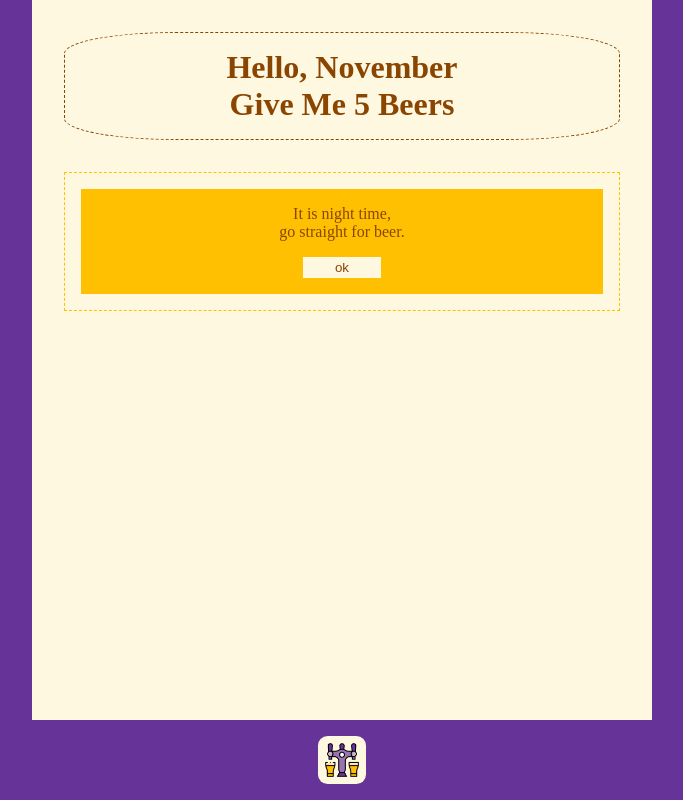
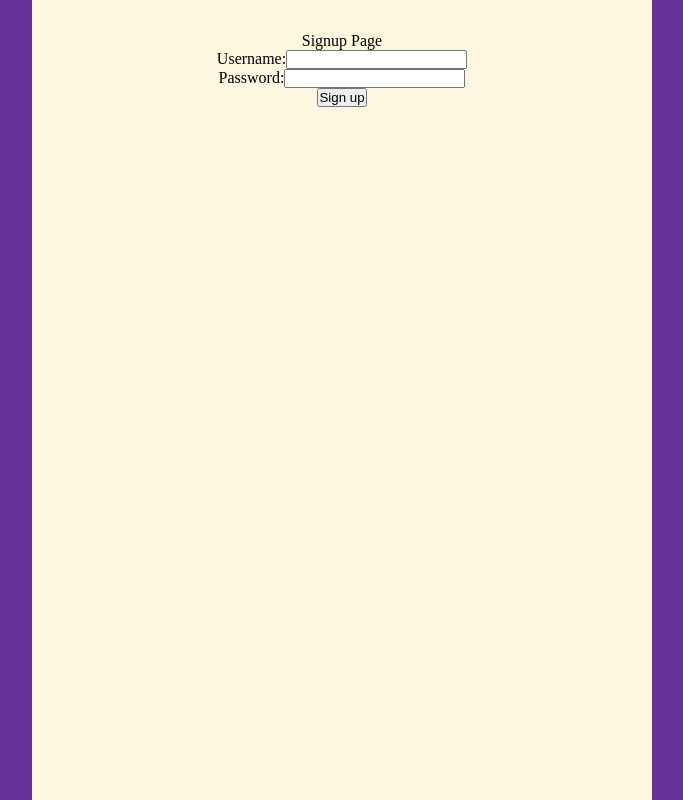
Before and after one commit to wagner-nils/give-me-five-beers, a React (Vite) app in the folder client/: page /signup in a window 1280 px wide. Shown: the whole page, without its empty margins (298-981 px from the left). Built offline with nearby package versions, Linux system fonts and the light colour scheme; no server answers.

Commit message:
feat: add longin/signup page,client

```diff
--- a/client/package.json
+++ b/client/package.json
@@ -15,7 +15,8 @@
     "moment": "^2.29.4",
     "react": "^18.2.0",
     "react-dom": "^18.2.0",
-    "react-redux": "^8.1.3"
+    "react-redux": "^8.1.3",
+    "react-router-dom": "^6.18.0"
   },
   "devDependencies": {
     "@types/react": "^18.2.15",
--- a/client/src/App.tsx
+++ b/client/src/App.tsx
@@ -1,13 +1,27 @@
+import { BrowserRouter, Routes, Route } from 'react-router-dom';
+
+import WelcomePage from './pages/WelcomePage';
+import LoginPage from './pages/LoginPage';
+import SignupPage from './pages/SignupPage';
 import HomePage from './pages/HomePage';
-import Nav from './components/Nav';
+import NavOutlet from './components/NavOutlet';
 
 import './App.css';
 
 const App = () => {
   return (
     <div className="app">
-      <HomePage />
-      <Nav />
+      <BrowserRouter>
+        <Routes>
+          <Route path="/" element={<WelcomePage />} />
+          <Route path="/login" element={<LoginPage />} />
+          <Route path="/signup" element={<SignupPage />} />
+
+          <Route path="/" element={<NavOutlet />}>
+            <Route path="/home" element={<HomePage />} />
+          </Route>
+        </Routes>
+      </BrowserRouter>
     </div>
   );
 };
--- /dev/null
+++ b/client/src/components/NavOutlet.tsx
@@ -0,0 +1,14 @@
+import { Outlet } from 'react-router-dom';
+
+import Nav from './Nav';
+
+type Props = {};
+const NavOutlet = (props: Props) => {
+  return (
+    <>
+      <Outlet />
+      <Nav />
+    </>
+  );
+};
+export default NavOutlet;
--- /dev/null
+++ b/client/src/pages/LoginPage.tsx
@@ -0,0 +1,20 @@
+type Props = {};
+const LoginPage = (props: Props) => {
+  return (
+    <div>
+      Login Page
+      <form>
+        <div>
+          <label htmlFor="">Username:</label>
+          <input type="text" name="username" />
+        </div>
+        <div>
+          <label htmlFor="">Password:</label>
+          <input type="text" name="password" />
+        </div>
+        <button>Log in</button>
+      </form>
+    </div>
+  );
+};
+export default LoginPage;
--- /dev/null
+++ b/client/src/pages/SignupPage.tsx
@@ -0,0 +1,20 @@
+type Props = {};
+const SignupPage = (props: Props) => {
+  return (
+    <div>
+      Signup Page
+      <form>
+        <div>
+          <label htmlFor="">Username:</label>
+          <input type="text" name="username" />
+        </div>
+        <div>
+          <label htmlFor="">Password:</label>
+          <input type="text" name="password" />
+        </div>
+        <button>Sign up</button>
+      </form>
+    </div>
+  );
+};
+export default SignupPage;
--- /dev/null
+++ b/client/src/pages/WelcomePage.tsx
@@ -0,0 +1,20 @@
+import { useNavigate } from 'react-router-dom';
+
+type Props = {};
+const WelcomePage = (props: Props) => {
+  const navigate = useNavigate();
+
+  const handleClick = (path: string) => {
+    navigate(`/${path}`);
+  };
+
+  return (
+    <>
+      <div>
+        <button onClick={() => handleClick('login')}>log in</button>
+        <button onClick={() => handleClick('signup')}>sign up</button>
+      </div>
+    </>
+  );
+};
+export default WelcomePage;
```
Also changed, not shown: 1 other file (tests, documents, lock files or other folders).
